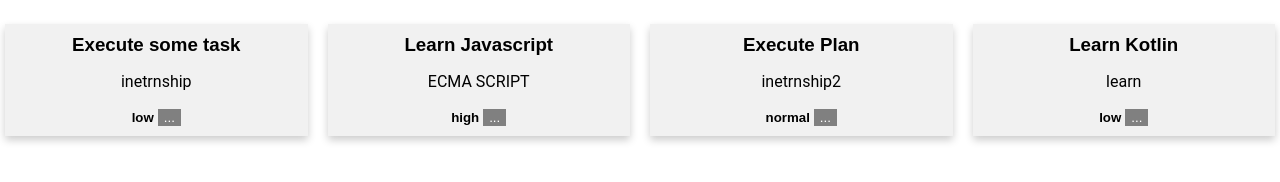
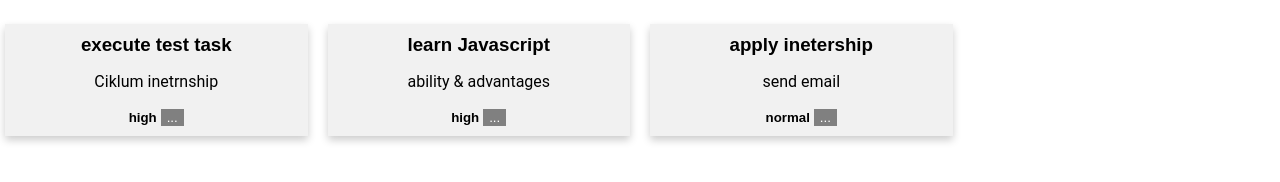
Before and after one commit to Feliciter/todostarter, a website built with Parcel: page index.html in a window 1280 px wide. Shown: the part 84-266 px from the top of the page. Built offline with nearby package versions, Linux system fonts and the light colour scheme.

Commit message:
some change sett

```diff
--- a/index.html
+++ b/index.html
@@ -44,11 +44,11 @@
         <div class="row" id="placenewcard">
             <div class="column">
                 <div class="card">
-                    <h3>Execute some task</h3>
-                    <p>inetrnship</p>
+                    <h3>execute test task</h3>
+                    <p>Ciklum inetrnship</p>
                     <div>
                         <div class="priorcard">
-                            <H5>low</H5>
+                            <H5>high</H5>
                             <H4 class="hidestatus">open</H4>
                         </div>
                         <div class="dropdown">
@@ -64,8 +64,8 @@
             </div>
             <div class="column">
                 <div class="card">
-                    <h3>Learn Javascript</h3>
-                    <p>ECMA SCRIPT</p>
+                    <h3>learn Javascript</h3>
+                    <p> ability & advantages</p>
                     <div>
                         <div class="priorcard">
                             <H5>high</H5>
@@ -84,8 +84,8 @@
             </div>
             <div class="column">
                 <div class="card">
-                    <h3>Execute Plan</h3>
-                    <p>inetrnship2</p>
+                    <h3>apply inetership</h3>
+                    <p>send email</p>
                     <div>
                         <div class="priorcard">
                             <H5>normal</H5>
@@ -102,26 +102,7 @@
                     </div>
                 </div>
             </div>
-            <div class="column">
-                <div class="card">
-                    <h3>Learn Kotlin</h3>
-                    <p>learn</p>
-                    <div>
-                        <div class="priorcard">
-                            <H5>low</H5>
-                        </div>
-                        <H4 class="hidestatus">open</H4>
-                        <div class="dropdown">
-                            <button class="dropbtn">...</button>
-                            <div class="dropdown-content">
-                                <a href="#">done</a>
-                                <a href="#">edit</a>
-                                <a href="#">delete</a>
-                            </div>
-                        </div>
-                    </div>
-                </div>
-            </div>
+
         </div>
     </div>
 
```
Also changed, not shown: app.js (+1 -8 lines), package.json (+4 -3 lines), dist/index.html, 2 other files.
